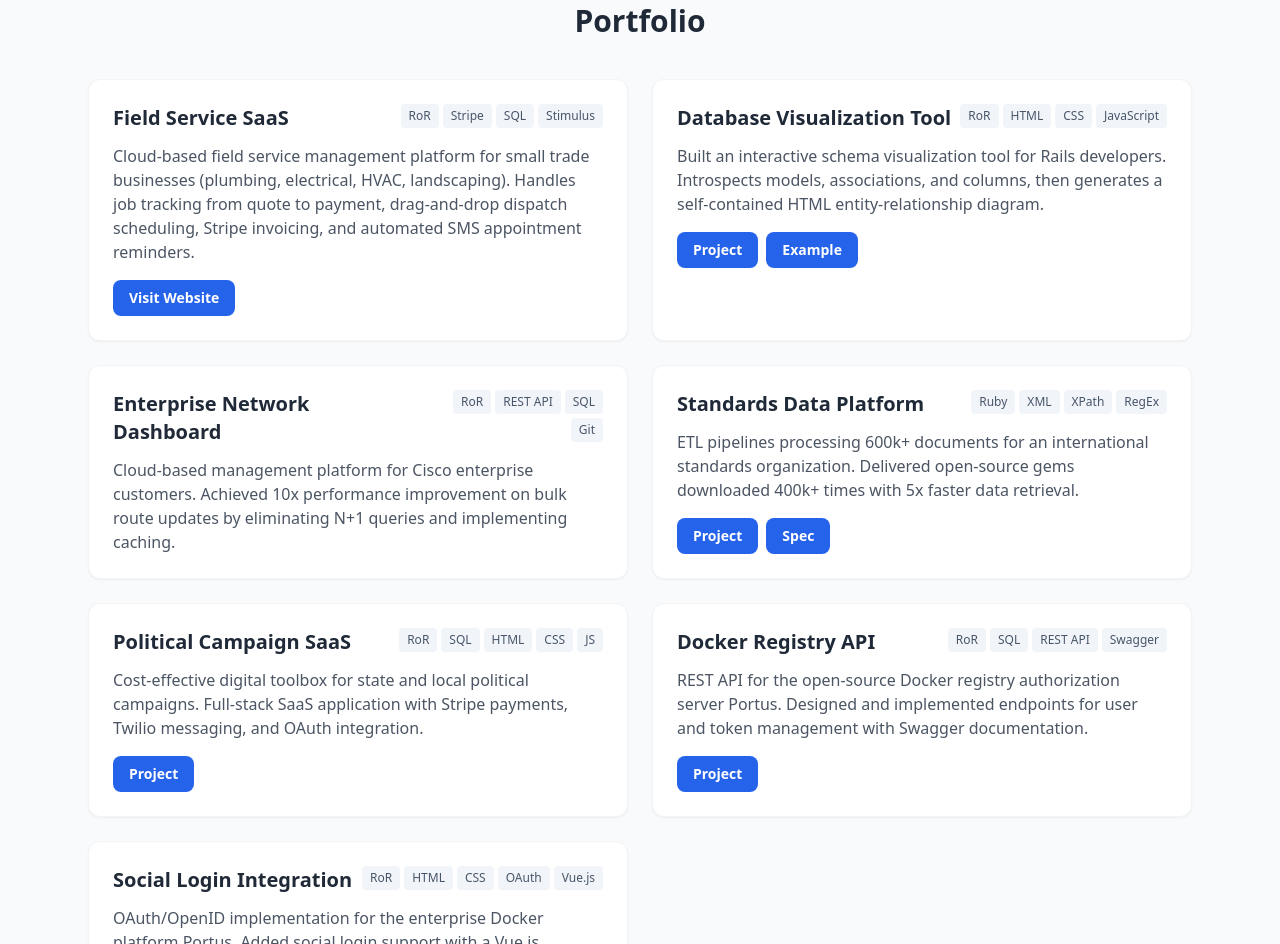
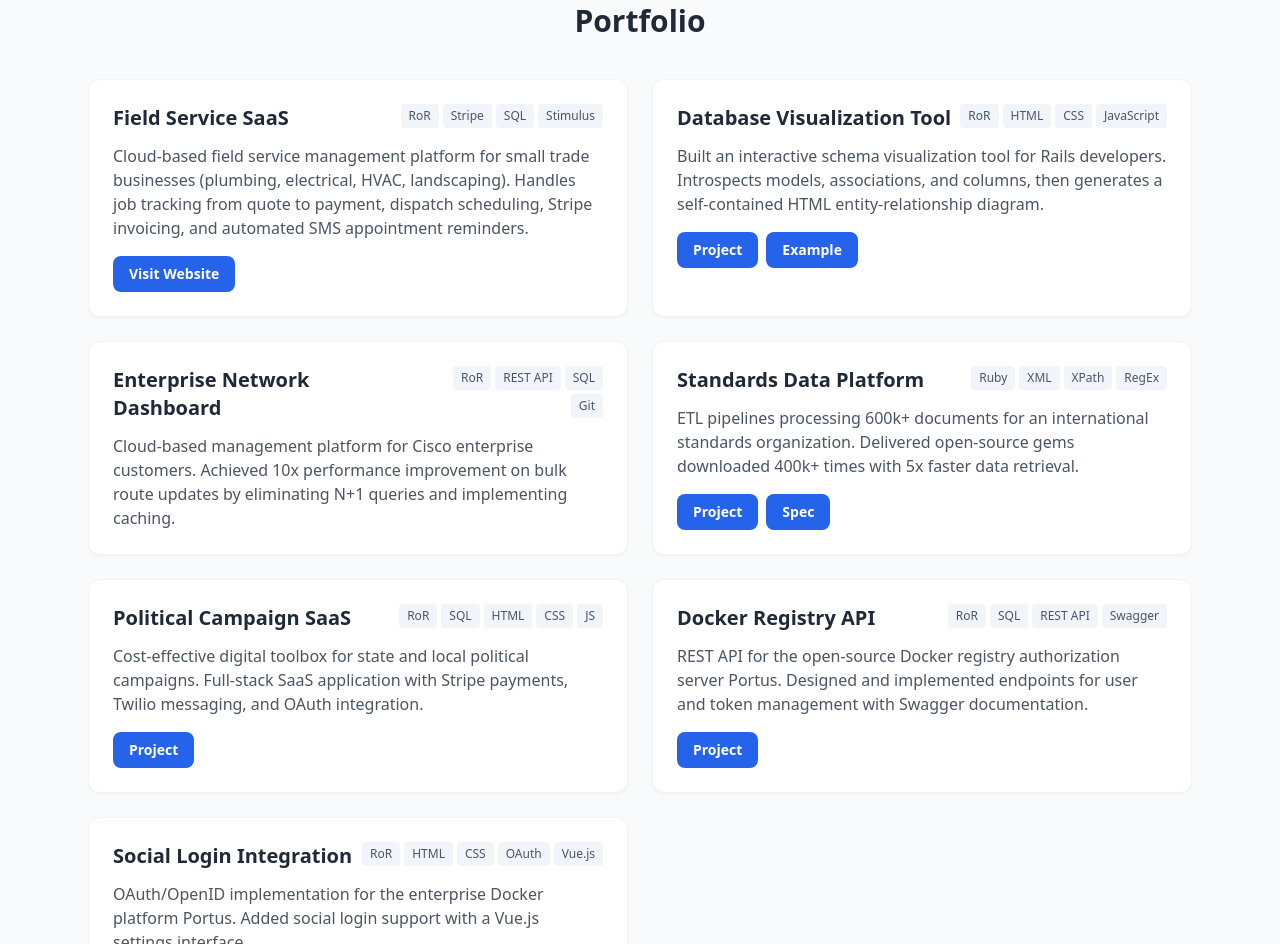
Before and after one commit to andrew2net/andrew2net.github.io, a plain HTML site: page index.html in a window 1280 px wide. Shown: the part 1385-2329 px from the top of the page. Drawn offline with Linux system fonts and the light colour scheme; a web font is replaced by a local one.

Commit message:
Update project description for Crew-Desk to simplify wording

```diff
--- a/index.html
+++ b/index.html
@@ -193,7 +193,7 @@
                 <span class="tech-tag">Stimulus</span>
               </div>
             </div>
-            <p class="text-base text-gray-600 mb-4">Cloud-based field service management platform for small trade businesses (plumbing, electrical, HVAC, landscaping). Handles job tracking from quote to payment, drag-and-drop dispatch scheduling, Stripe invoicing, and automated SMS appointment reminders.</p>
+            <p class="text-base text-gray-600 mb-4">Cloud-based field service management platform for small trade businesses (plumbing, electrical, HVAC, landscaping). Handles job tracking from quote to payment, dispatch scheduling, Stripe invoicing, and automated SMS appointment reminders.</p>
             <div class="flex gap-2">
               <a href="https://crew-desk.com" target="_blank" class="btn-primary">Visit Website</a>
             </div>
```
